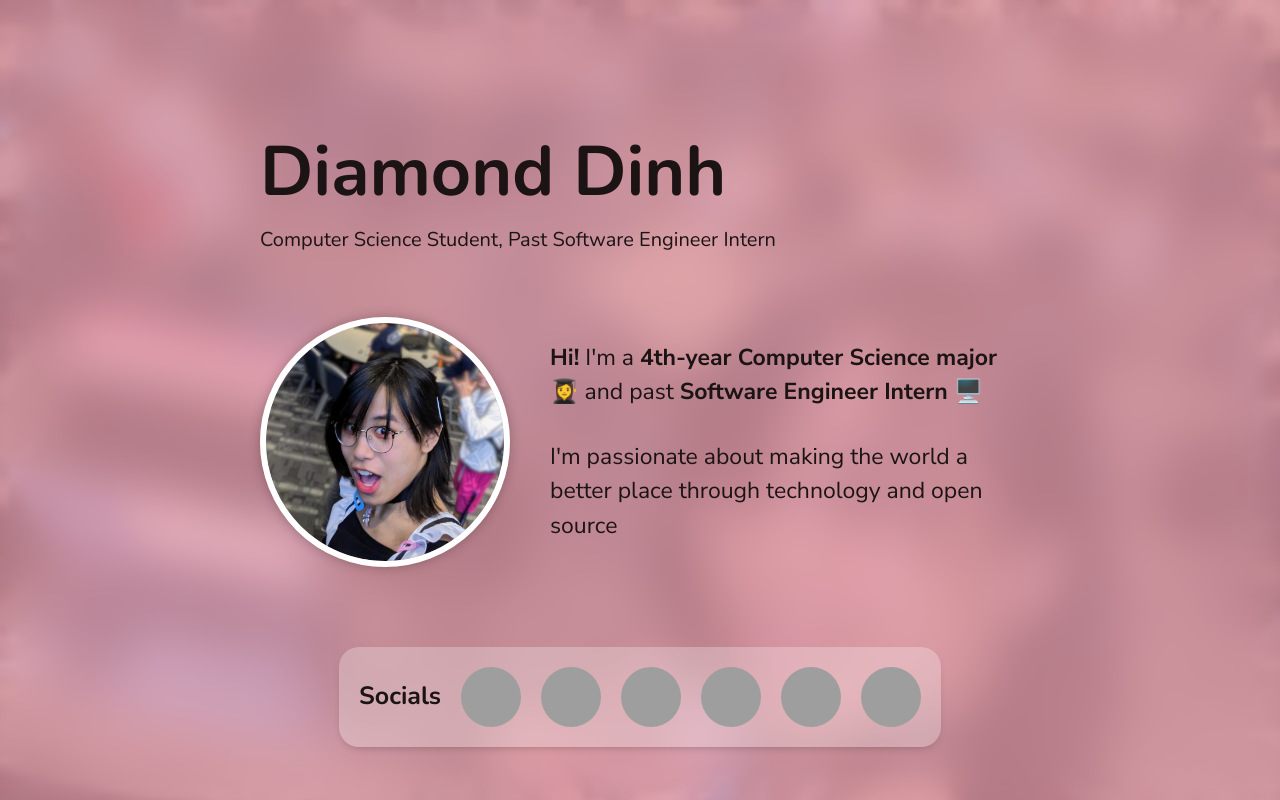
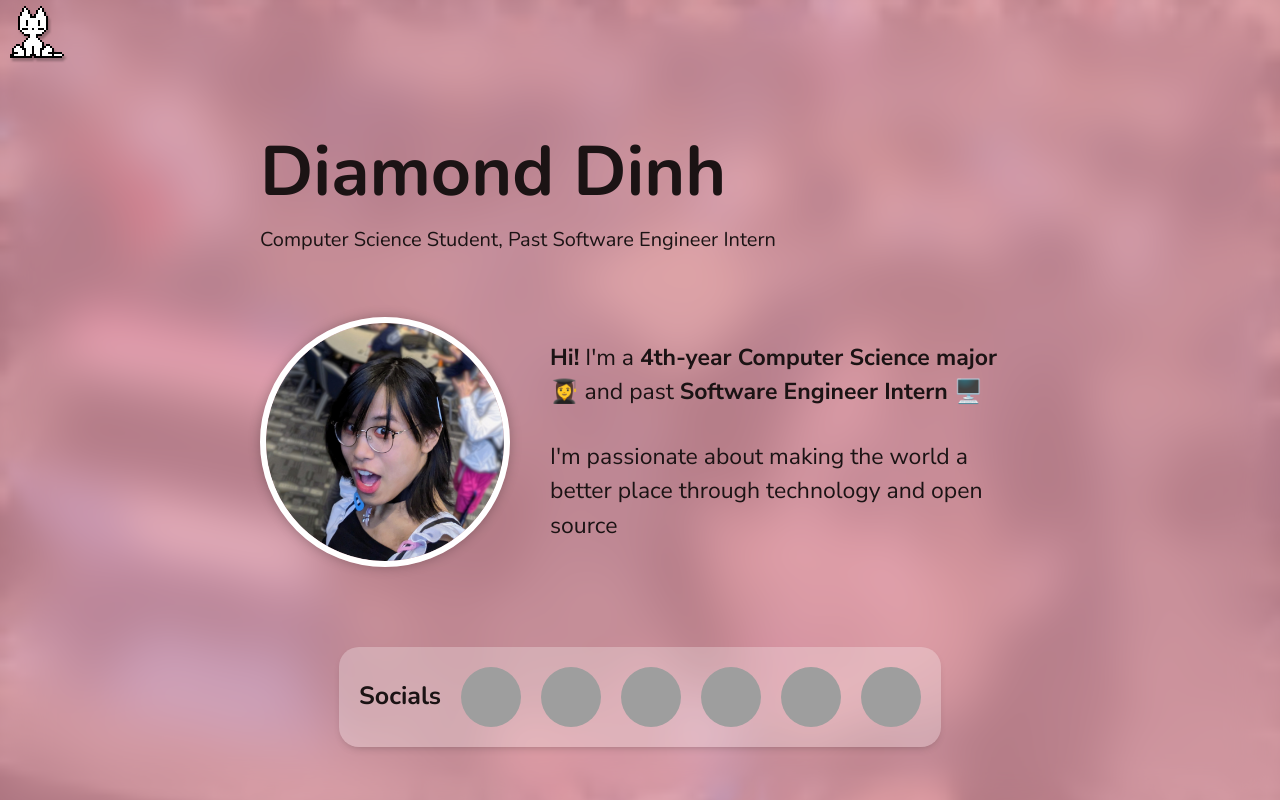
Before and after one commit to diamondburned/cpsc-362-portfolio, a plain HTML site: page index.html in a window 1280 px wide. Shown: the top 800 px of the page. Drawn offline with nearby package versions, Linux system fonts and the light colour scheme; grey boxes are pictures that could not be loaded.

Commit message:
Add oneko.js

```diff
--- a/index.html
+++ b/index.html
@@ -298,3 +298,5 @@
     });
   });
 </script>
+
+<script src="./oneko.js"></script>
--- /dev/null
+++ b/oneko.js
@@ -0,0 +1,224 @@
+// oneko.js: https://github.com/adryd325/oneko.js
+
+(function oneko() {
+  const nekoEl = document.createElement("div");
+  let nekoPosX = 64;
+  let nekoPosY = 64;
+  let mousePosX = 0;
+  let mousePosY = 0;
+  const isReduced =
+    window.matchMedia(`(prefers-reduced-motion: reduce)`) === true ||
+    window.matchMedia(`(prefers-reduced-motion: reduce)`).matches === true;
+  if (isReduced) {
+    return;
+  }
+
+  let frameCount = 0;
+  let lastFrameTime = 0;
+  let idleTime = 0;
+  let idleAnimation = null;
+  let idleAnimationFrame = 0;
+  const frameTime = 100;
+  const nekoSpeed = 30;
+  const spriteSets = {
+    idle: [[-3, -3]],
+    alert: [[-7, -3]],
+    scratchSelf: [
+      [-5, 0],
+      [-6, 0],
+      [-7, 0],
+    ],
+    scratchWallN: [
+      [0, 0],
+      [0, -1],
+    ],
+    scratchWallS: [
+      [-7, -1],
+      [-6, -2],
+    ],
+    scratchWallE: [
+      [-2, -2],
+      [-2, -3],
+    ],
+    scratchWallW: [
+      [-4, 0],
+      [-4, -1],
+    ],
+    tired: [[-3, -2]],
+    sleeping: [
+      [-2, 0],
+      [-2, -1],
+    ],
+    N: [
+      [-1, -2],
+      [-1, -3],
+    ],
+    NE: [
+      [0, -2],
+      [0, -3],
+    ],
+    E: [
+      [-3, 0],
+      [-3, -1],
+    ],
+    SE: [
+      [-5, -1],
+      [-5, -2],
+    ],
+    S: [
+      [-6, -3],
+      [-7, -2],
+    ],
+    SW: [
+      [-5, -3],
+      [-6, -1],
+    ],
+    W: [
+      [-4, -2],
+      [-4, -3],
+    ],
+    NW: [
+      [-1, 0],
+      [-1, -1],
+    ],
+  };
+
+  function create() {
+    nekoEl.id = "oneko";
+    nekoEl.style.width = "64px";
+    nekoEl.style.height = "64px";
+    nekoEl.style.position = "absolute";
+    nekoEl.style.pointerEvents = "none";
+    nekoEl.style.backgroundImage = "url('./oneko.gif')";
+    nekoEl.style.imageRendering = "pixelated";
+    nekoEl.style.left = `${nekoPosX - 32}px`;
+    nekoEl.style.top = `${nekoPosY - 32}px`;
+    nekoEl.style.zIndex = "0";
+
+    document.body.appendChild(nekoEl);
+
+    document.addEventListener("mousemove", (event) => {
+      mousePosX = event.clientX;
+      mousePosY = event.clientY;
+    });
+
+    frame(0);
+  }
+
+  function setSprite(name, frame) {
+    const sprite = spriteSets[name][frame % spriteSets[name].length];
+    nekoEl.style.backgroundPosition = `${sprite[0] * 64}px ${sprite[1] * 64}px`;
+  }
+
+  function resetIdleAnimation() {
+    idleAnimation = null;
+    idleAnimationFrame = 0;
+  }
+
+  function idle() {
+    idleTime += 1;
+
+    // every ~ 20 seconds
+    if (
+      idleTime > 10 &&
+      Math.floor(Math.random() * 200) == 0 &&
+      idleAnimation == null
+    ) {
+      let avalibleIdleAnimations = ["sleeping", "scratchSelf"];
+      if (nekoPosX < 64) {
+        avalibleIdleAnimations.push("scratchWallW");
+      }
+      if (nekoPosY < 64) {
+        avalibleIdleAnimations.push("scratchWallN");
+      }
+      if (nekoPosX > document.scrollingElement.scrollWidth - 64) {
+        avalibleIdleAnimations.push("scratchWallE");
+      }
+      if (nekoPosY > document.scrollingElement.scrollHeight - 64) {
+        avalibleIdleAnimations.push("scratchWallS");
+      }
+      idleAnimation =
+        avalibleIdleAnimations[
+          Math.floor(Math.random() * avalibleIdleAnimations.length)
+        ];
+    }
+
+    switch (idleAnimation) {
+      case "sleeping":
+        if (idleAnimationFrame < 8) {
+          setSprite("tired", 0);
+          break;
+        }
+        setSprite("sleeping", Math.floor(idleAnimationFrame / 4));
+        if (idleAnimationFrame > 192) {
+          resetIdleAnimation();
+        }
+        break;
+      case "scratchWallN":
+      case "scratchWallS":
+      case "scratchWallE":
+      case "scratchWallW":
+      case "scratchSelf":
+        setSprite(idleAnimation, idleAnimationFrame);
+        if (idleAnimationFrame > 9) {
+          resetIdleAnimation();
+        }
+        break;
+      default:
+        setSprite("idle", 0);
+        return;
+    }
+    idleAnimationFrame += 1;
+  }
+
+  function frame(ts) {
+    window.onekoFrameCallback = window.requestAnimationFrame(frame);
+    if (ts - lastFrameTime >= frameTime) {
+      lastFrameTime = ts;
+    } else {
+      return;
+    }
+
+    frameCount += 1;
+    const diffX = nekoPosX - (mousePosX + document.scrollingElement.scrollLeft);
+    const diffY = nekoPosY - (mousePosY + document.scrollingElement.scrollTop);
+    const distance = Math.sqrt(diffX ** 2 + diffY ** 2);
+
+    if (distance < nekoSpeed || distance < 48) {
+      idle();
+      return;
+    }
+
+    idleAnimation = null;
+    idleAnimationFrame = 0;
+
+    if (idleTime > 1) {
+      setSprite("alert", 0);
+      // count down after being alerted before moving
+      idleTime = Math.min(idleTime, 7);
+      idleTime -= 1;
+      return;
+    }
+
+    let direction;
+    direction = diffY / distance > 0.5 ? "N" : "";
+    direction += diffY / distance < -0.5 ? "S" : "";
+    direction += diffX / distance > 0.5 ? "W" : "";
+    direction += diffX / distance < -0.5 ? "E" : "";
+    setSprite(direction, frameCount);
+
+    nekoPosX -= (diffX / distance) * nekoSpeed;
+    nekoPosY -= (diffY / distance) * nekoSpeed;
+
+    nekoPosX = Math.min(Math.max(32, nekoPosX), document.body.scrollWidth - 32);
+    nekoPosY = Math.min(
+      Math.max(32, nekoPosY),
+      document.body.scrollHeight - 32,
+    );
+
+    nekoEl.style.left = `${nekoPosX - 32}px`;
+    nekoEl.style.top = `${nekoPosY - 32}px`;
+  }
+
+  create();
+})();
--- a/style.css
+++ b/style.css
@@ -164,7 +164,6 @@ div#pink-top:before {
 }
 
 div#pink-top * {
-  z-index: 1;
   position: relative;
 }
 
@@ -410,3 +409,7 @@ section#careers hgroup div {
     margin-top: 0.5rem;
   }
 }
+
+#oneko {
+  filter: drop-shadow(2px 3px 1px #0004);
+}
```
Also changed, not shown: oneko.gif (added).
